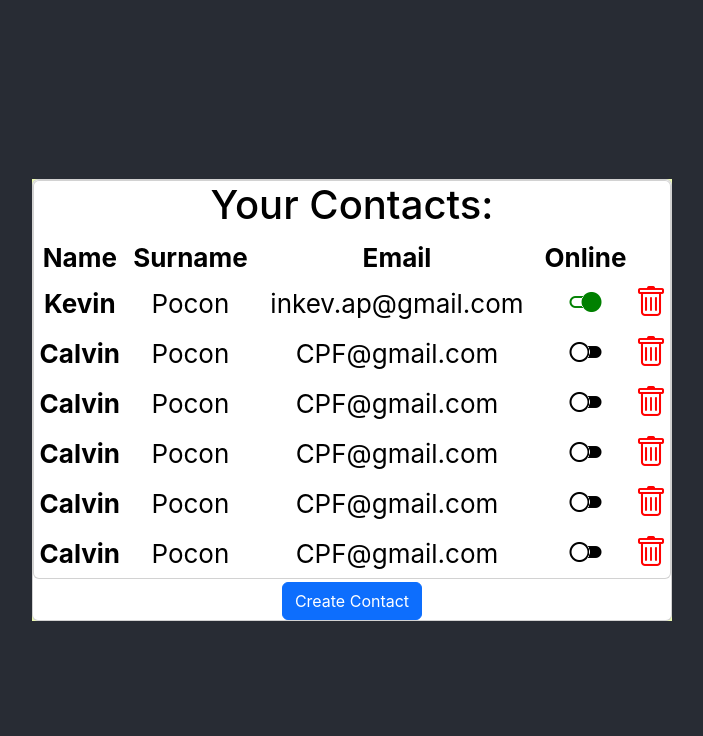
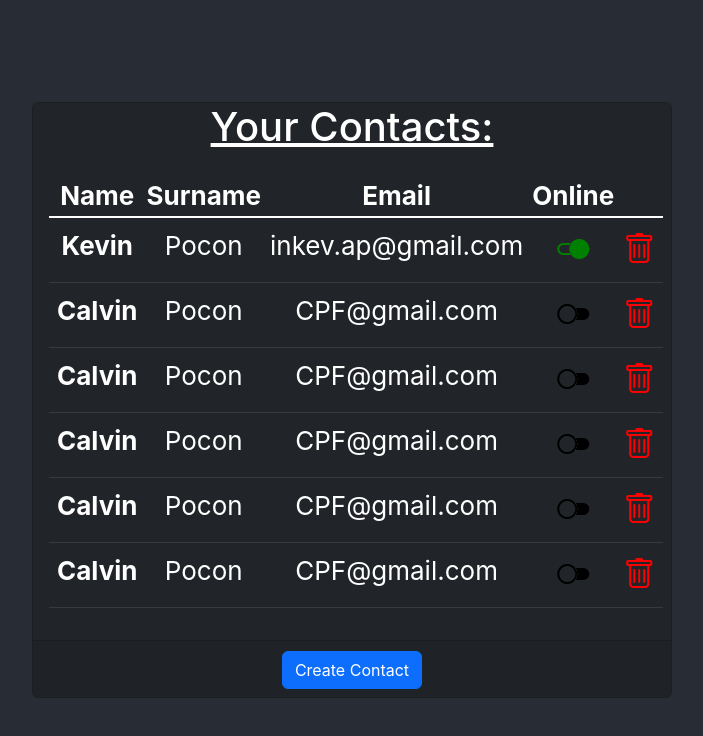
Before and after one commit to inkevap/Course_ReactJS, a React (Create React App) app: page / in a window 1280 px wide. Shown: the top 736 px of the page, without its empty margins (288-991 px from the left). Built offline with nearby package versions, Linux system fonts and the light colour scheme.

Commit message:
Actualizacion de estilos a estilos modo oscuro

```diff
--- a/package.json
+++ b/package.json
@@ -8,10 +8,12 @@
     "@testing-library/user-event": "^13.5.0",
     "bootstrap": "^5.2.1",
     "bootstrap-icons": "^1.9.1",
+    "formik": "^2.2.9",
     "react": "^18.2.0",
     "react-dom": "^18.2.0",
     "react-scripts": "5.0.1",
-    "web-vitals": "^2.1.4"
+    "web-vitals": "^2.1.4",
+    "yup": "^0.32.11"
   },
   "scripts": {
     "start": "react-scripts start",
--- a/src/App.css
+++ b/src/App.css
@@ -36,11 +36,3 @@
     transform: rotate(360deg);
   }
 }
-
-.body {
-  display:flex;
-  flex-direction: column;
-  align-items: center;
-  justify-items: flex-start;
-  background-color: rgb(237, 250, 179);
-}
--- a/src/Components/container/contact_list.jsx
+++ b/src/Components/container/contact_list.jsx
@@ -1,7 +1,6 @@
-/* En este ejercicio de React JS deberéis crear una lista,
-esta lista tendrá dentro distintos contactos y deberá cumplir con las siguientes funcionalidades:
-Mostrar contacto. Crear contacto. Eliminar contacto. Cambiar el estado del contacto entre Conectado
- y Desconectado. */
+/* Partiendo del proyecto final, deberéis utilizar crear un formulario con el que crear tareas. Para hacer esto usaréis:
+Formik para el formulario.
+Yup para las validaciones. */
 
 import React, { useState } from 'react';
 import { Contact } from '../../models/contact.class'
@@ -38,8 +37,8 @@ const ContactListComponent = () => {
         setContacts(TempContacts);
     }
 
-    const CreatingContact = () => {
-        SetCreatingState(!CreatingNewContact);
+    const CreatingContact = (state) => {
+        SetCreatingState(state);
     }
 
     const ContactNew = (contact) => {
@@ -49,24 +48,27 @@ const ContactListComponent = () => {
     }
 
     return (
-        <div className='card' style={{ width: '40rem' }}>
+        <div className='card bg-dark' style={{ width: '40rem' }}>
             {CreatingNewContact
-                ? <span className='card'>
+                ? <span className='card-title text-bg-dark'>
                     <h1>New Contact:</h1>
                 </span>
 
-                : <span className='card'>
-                    <h1>Your Contacts:</h1>
-                    <table>
-                        <thead>
-                            <th classname='col-3'>Name</th>
+                : <div className='text-bg-dark'>
+                    <div className='card-title'>
+                        <h1 className='text-decoration-underline'>Your Contacts:</h1>
+                    </div>
+                    <div className='card-body d-flex flex-column'>
+                        {(Contacts.length > 0)
+                            ? <table className='table-dark table'>
+                                <thead >
+                                    <th classname='col-3 d-table-row'>Name</th>
                                     <th classname='col-3'>Surname</th>
                                     <th classname='col-1'>Email</th>
                                     <th classname='col-1'>Online</th>
                                 </thead>
-                        <tbody >
-                            {(Contacts.length > 0)
-                                ?
+                                <tbody className='table-group-divider' >
+                                    {
                                         Contacts.map((cont, index) => {
                                             return (
                                                 <ContactComponent
@@ -78,16 +80,18 @@ const ContactListComponent = () => {
                                                 </ContactComponent>)
                                         }
                                         )
-                                : <tr >
-                                    <td>There's no contacts to show, create one.</td>
-                                    <td></td>
-                                    <td></td>
-                                    <td></td>
-                                </tr>
                                     }
                                 </tbody>
                             </table>
-                </span>}
+                            : <div>
+                                <h4> There're no contacts to be shown</h4>
+                                <h6>Add your first contact!</h6>
+                            </div>
+                        }
+                    </div>
+
+                </div>
+            }
             <NewContact
                 Creating={CreatingContact}
                 ContactNew={ContactNew}
--- a/src/Components/pure/forms/newContact.jsx
+++ b/src/Components/pure/forms/newContact.jsx
@@ -10,9 +10,9 @@ const NewContact = ({ Creating, ContactNew }) => {
     const emailRef = useRef('');
     const statusRef = useRef(false);
 
-    const CreateState = () => {
-        Creating();
-        setCreatingState(!CreatingState);
+    const CreateState = (state) => {
+        Creating(state);
+        setCreatingState(state);
     }
 
     const SendNewContact = (e) => {
@@ -22,13 +22,13 @@ const NewContact = ({ Creating, ContactNew }) => {
             surnameRef.current.value,
             emailRef.current.value,
             statusRef.current.checked));
-            CreateState();
+        CreateState();
     }
 
     const AmICreating = () => {
         return CreatingState
             ? <form onSubmit={SendNewContact}>
-                <div className='d-flex flex-column align-items-center'>
+                <div className='form-control d-flex flex-column align-items-center text-bg-dark'>
                     <span className='d-flex flex-column'>
                         <span className='d-flex align-items-center'>Name:
                             <input ref={nameRef} id='Name' className='flex-fill ms-1 mt-1 mb-1' type={'text'} required autoFocus></input>
@@ -43,12 +43,14 @@ const NewContact = ({ Creating, ContactNew }) => {
                             <input ref={statusRef} id='status' className='flex-fill ms-1 mt-1 mb-3' type={'checkbox'}></input>
                         </span>
                     </span>
+                </div>
+                <div className='card-footer'>
                     <button type="submit" class="btn btn-primary">Create Contact</button>
-                    <button type="button" onClick={CreateState} class="btn btn-secondary">Cancel</button>
+                    <button type="button" onClick={() => CreateState(false)} class="btn btn-secondary">Cancel</button>
                 </div>
             </form>
-            : <div>
-                <button type="button" onClick={CreateState} class="btn btn-primary ">Create Contact</button>
+            : <div className='card-footer'>
+                <button type="button" onClick={() => CreateState(true)} class="btn btn-primary ">Create Contact</button>
             </div>
     }
 
```
Also changed, not shown: 1 other file (tests, documents, lock files or other folders). Lines whose indentation alone changed are shown as unchanged.
